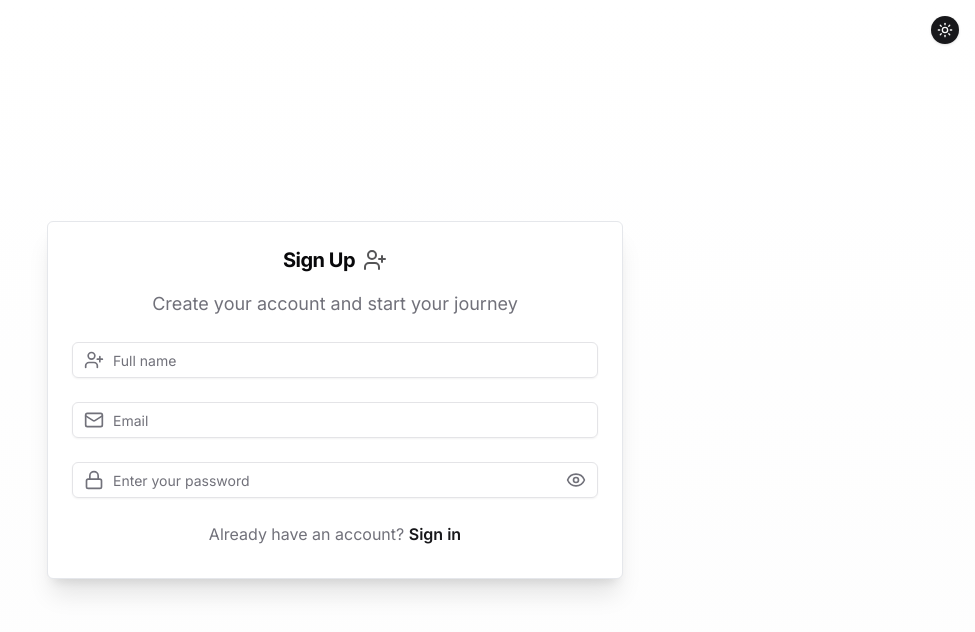
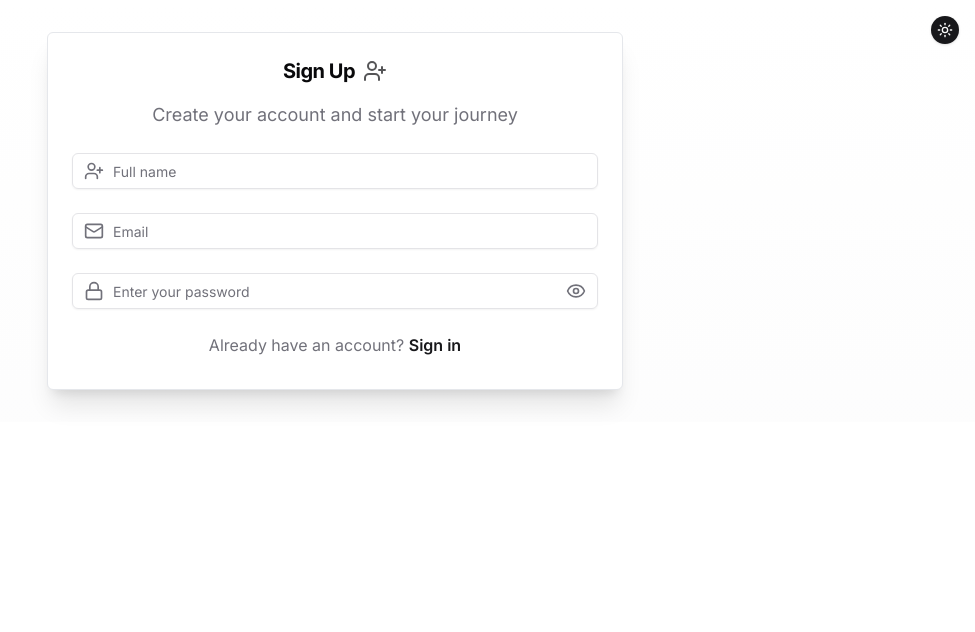
Before and after one commit to Couks/frontend-av2-4seg, a Next.js app: page /signup in a window 1280 px wide. Shown: the top 632 px of the page, without its empty margins (305-1280 px from the left). Built offline with nearby package versions, Linux system fonts and the light colour scheme.

Commit message:
alterações finais

```diff
--- a/src/app/(login)/signin/page.tsx
+++ b/src/app/(login)/signin/page.tsx
@@ -160,7 +160,7 @@ export default function LoginComponent() {
         </CardContent>
         <CardFooter className="flex justify-center pb-8">
           <span className="text-muted-foreground">
-            Don't have an account?{" "}
+            Don&apos;t have an account?{" "}
             <Link
               href="/signup"
               className="text-primary font-semibold hover:underline transition-colors"
--- a/src/app/(login)/signup/page.tsx
+++ b/src/app/(login)/signup/page.tsx
@@ -215,7 +215,7 @@ export default function SignupComponent() {
   };
 
   return (
-    <main className="flex min-h-screen items-center justify-center bg-gradient-to-b from-background to-secondary/20 p-4 sm:p-8">
+    <main className="flex max-h-screen items-center justify-center bg-gradient-to-b from-background to-secondary/20 p-4 sm:p-8">
       <Card className="w-full max-w-xl mx-auto shadow-xl">
         <CardHeader className="space-y-4 text-center">
           <div className="flex items-center justify-center gap-2">
```
